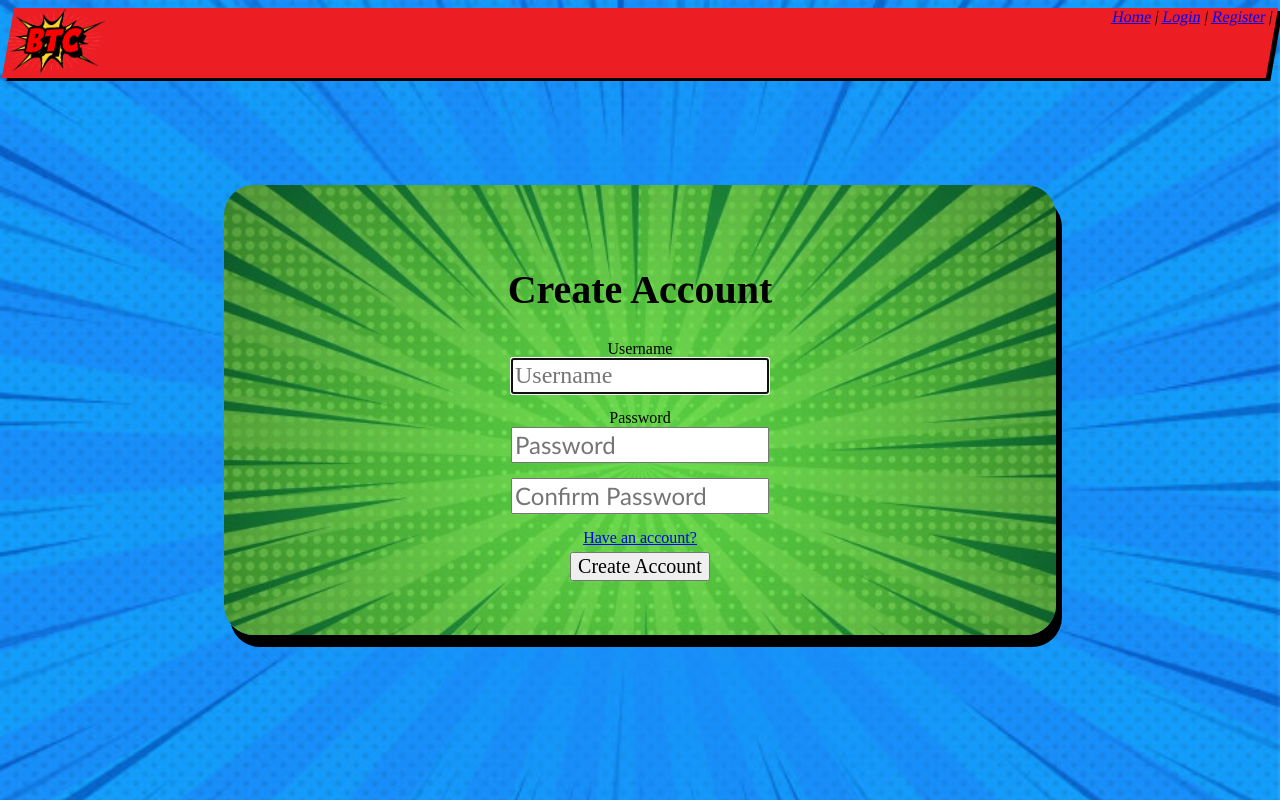
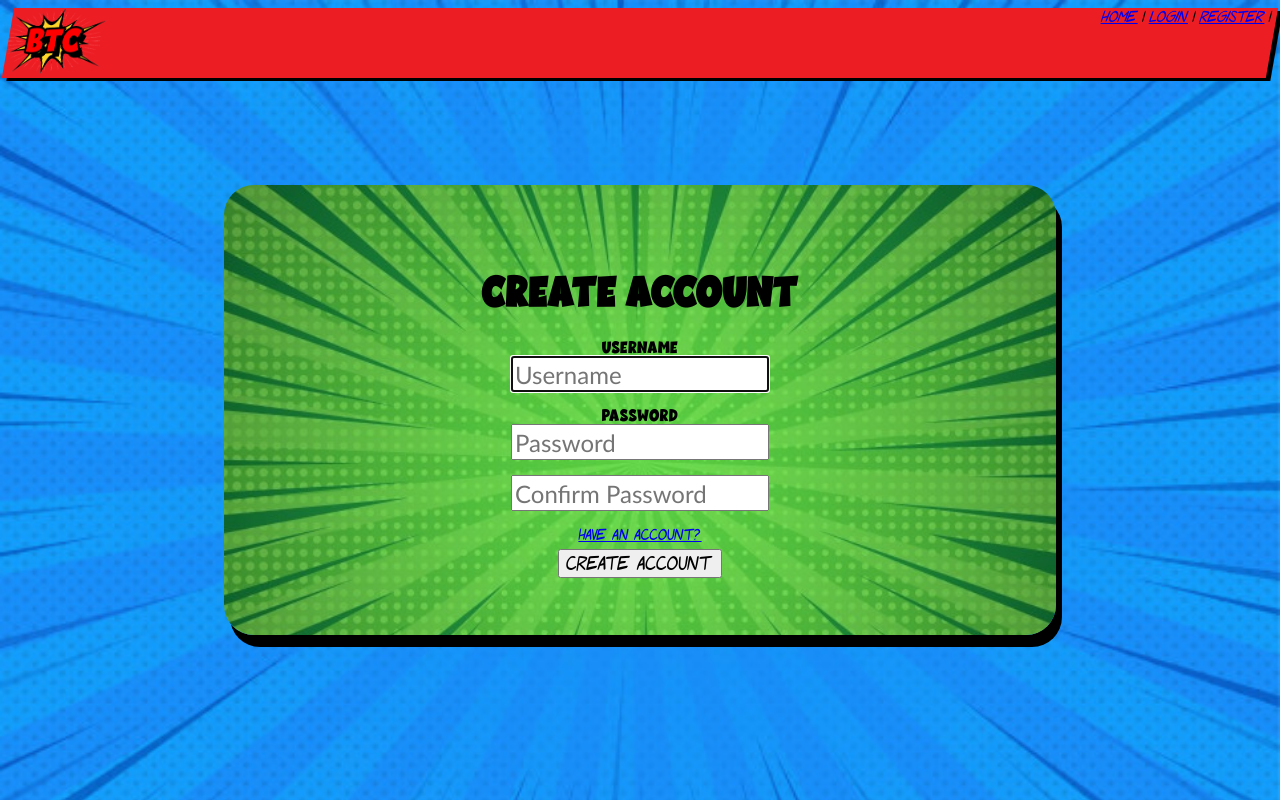
Before and after one commit to SneakoXU/Comic-Book-Application, a Vue app in the folder vue/: page /register in a window 1280 px wide. Built offline with nearby package versions, Linux system fonts and the light colour scheme.

Commit message:
font stylings

```diff
--- a/vue/src/App.vue
+++ b/vue/src/App.vue
@@ -14,12 +14,17 @@
 </template>
 <style>
   @font-face{
-    font-family: "Roof Runners", "Super Boom";
-    /* src: url("https://www.1001fonts.com/roof-font.html") format("truetype") */
-    src: local("../assets/roof.runners.tff") format("truetype"), local("../assets/SUPER BOOM.ttf") format("truetype");
+    font-family: "Runners";
+    src: url("../assets/Fonts/roof/PG_Roof Runners.ttf");
   }
+
+  @font-face{
+    font-family: "SBoom";
+     src: url("../assets/Fonts/super_boom/SUPER BOOM.ttf");
+  }
+
   *{
-    font-family: "Roof Runners", sans serif;
+    font-family: "Runners", sans serif;
   }
   html{
     background-image: url("../assets/Images/blue backgd.jpg");
--- a/vue/src/views/Login.vue
+++ b/vue/src/views/Login.vue
@@ -1,7 +1,7 @@
 <template>
   <div id="login" class="text-center">
     <form class="form-signin" @submit.prevent="login">
-      <h1 class="h3 mb-3 font-weight-normal">Please Sign In</h1>
+      <h1 class="h1 mb-3 font-weight-normal">Please Sign In</h1>
       <div
         class="alert alert-danger"
         role="alert"
@@ -102,6 +102,7 @@ export default {
     display: flex;
     align-items: center;
     flex-direction: column;
+
   }
 
    #username:hover, #password:hover{
@@ -111,10 +112,11 @@ export default {
 
    #username, #password{
      margin-bottom: 15px;
+     font-family:'Gill Sans', 'Gill Sans MT', Calibri, 'Trebuchet MS', sans-serif;
    }
 
    #password{
-     font-family:'Gill Sans', 'Gill Sans MT', Calibri, 'Trebuchet MS', sans-serif;
+
    }
 
   button{
@@ -134,12 +136,12 @@ export default {
    }
 
    h1{
-     font-family: "Super Boom";
+     font-family: "SBoom";
      font-size: 40px;
    }
 
    label{
-     font-family: "Super Boom";
+     font-family: "SBoom";
    }
 
 
--- a/vue/src/views/Register.vue
+++ b/vue/src/views/Register.vue
@@ -1,7 +1,7 @@
 <template>
   <div id="register" class="text-center">
     <form class="form-register" @submit.prevent="register">
-      <h1 class="h3 mb-3 font-weight-normal">Create Account</h1>
+      <h1 class="h1 mb-3 font-weight-normal">Create Account</h1>
       <div class="alert alert-danger" role="alert" v-if="registrationErrors">
         {{ registrationErrorMsg }}
       </div>
@@ -135,7 +135,7 @@ export default {
   }
 
   label{
-    font-family: "Super Boom";
+    font-family: "SBoom";
   }
 
   input{
@@ -148,14 +148,15 @@ export default {
     width: 270px;
     box-shadow: 2px 5px;
 
+
   }
 
-  #password, #confirmPassword{
+  #username, #password, #confirmPassword{
     font-family:'Gill Sans', 'Gill Sans MT', Calibri, 'Trebuchet MS', sans-serif;
   }
 
   h1{
-    font-family: "Super Boom";
+    font-family: "SBoom";
     font-size: 40px;
   }
 
```
